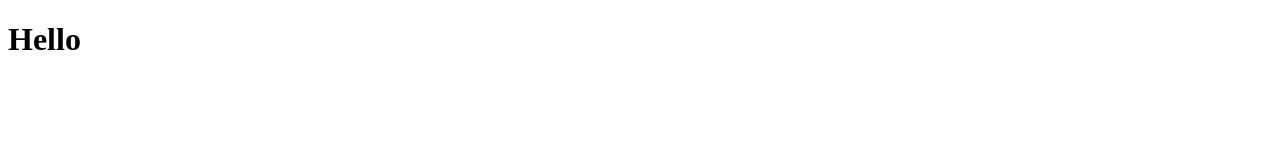
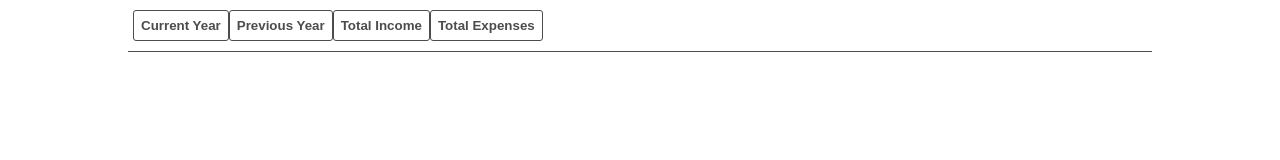
Before and after one commit to guestDI/pubSubSvg, a website built with webpack: page index.html in a window 1280 px wide. Built offline with nearby package versions, Linux system fonts and the light colour scheme.

Commit message:
Added styles for button

```diff
--- a/index.html
+++ b/index.html
@@ -5,13 +5,25 @@
     <meta charset='utf-8'>
     <meta http-equiv='X-UA-Compatible' content='IE=edge'>
     <title>Page Title</title>
+    <link rel="stylesheet">
     <meta name='viewport' content='width=device-width, initial-scale=1'>
-    <link rel='stylesheet' type='text/css' media='screen'>
     <script src='bundle.js'></script>
 </head>
 
 <body>
-    <h1>Hello</h1>
+    <div class="container">
+        <div class="button-group">
+            <input class="btn" type="button" value="Current Year" />
+            <input class="btn" type="button" value="Previous Year" />
+            <input class="btn" type="button" value="Total Income" />
+            <input class="btn" type="button" value="Total Expenses" />
+        </div>
+    </div>
+    <div class="container">
+        <div></div>
+        <div></div>
+        <div></div>
+    </div>
 </body>
 
 </html>
--- a/index.js
+++ b/index.js
@@ -1,3 +1,6 @@
+import './index.html';
+import './stylesheets/index.scss';
+
 import {
     publishEvent
 } from "./src/lineChart";
--- /dev/null
+++ b/stylesheets/index.scss
@@ -0,0 +1,45 @@
+$primaryColor: rgb(77, 76, 76);
+
+* {
+  margin: 0;
+  box-sizing: border-box;
+}
+
+body {
+  max-width: 1024px;
+  margin: auto;
+}
+
+.container {
+  display: flex;
+  min-height: 50%;
+
+  &:first-child {
+    border-bottom: 1px solid $primaryColor;
+  }
+}
+
+.button-group {
+  display: flex;
+  flex-direction: row;
+  padding: 10px 5px;
+  width: 30%;
+  justify-content: space-between;
+
+  .btn {
+    padding: 7px;
+    border: 1px solid $primaryColor;
+    border-radius: 3px;
+    outline: none;
+    font-weight: 600;
+    background-color: white;
+    color: $primaryColor;
+
+    &:hover {
+      cursor: pointer;
+      background-color: cornflowerblue;
+      color: white;
+      border-color: white;
+    }
+  }
+}
```
